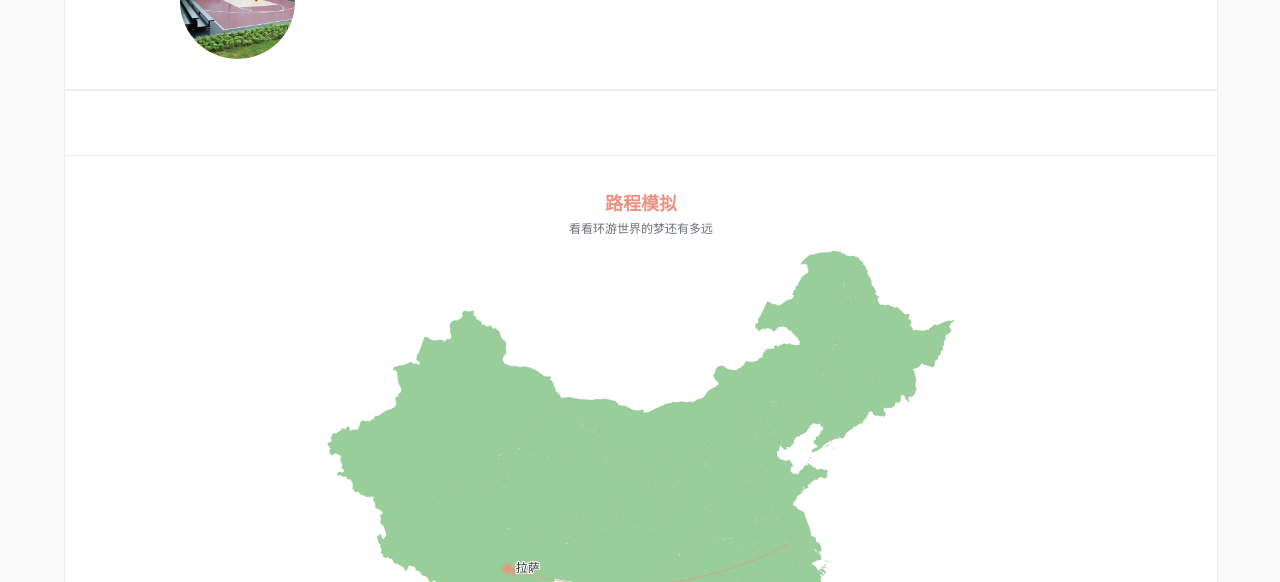
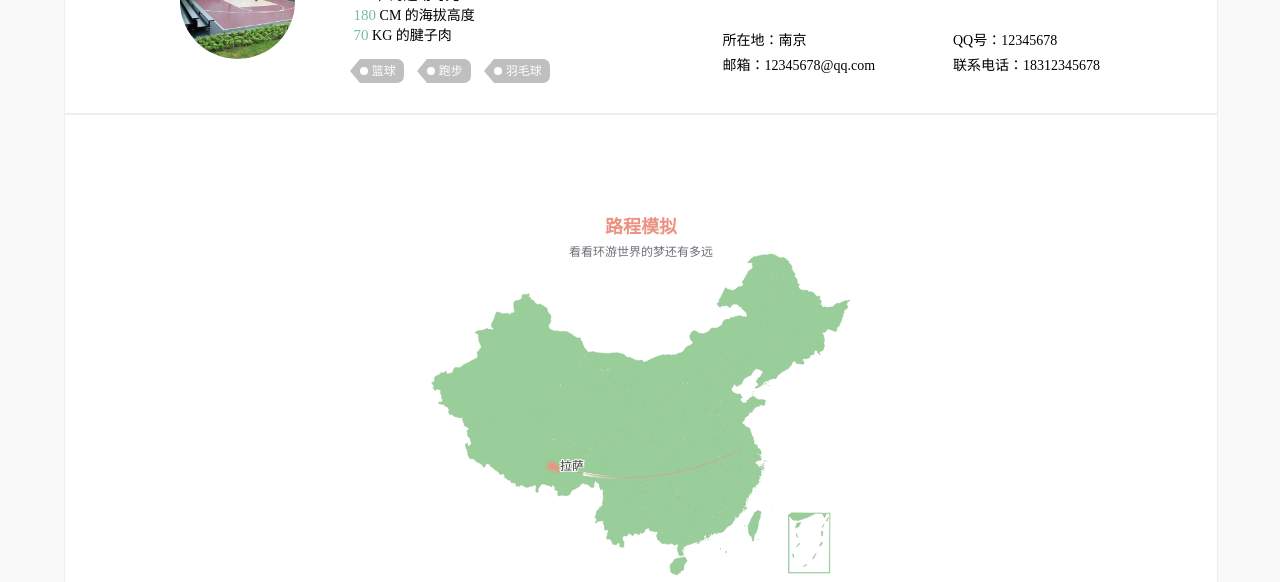
Before and after one commit to CCharlesMeng/isports, a plain HTML site: page personalData.html in a window 1280 px wide. Shown: the part 218-800 px from the top of the page. Drawn offline with nearby package versions, Linux system fonts and the light colour scheme.

Commit message:
个人信息

```diff
--- a/personalData.html
+++ b/personalData.html
@@ -47,9 +47,9 @@
             </ul>
         </li>
         <span class="big-icon navigation-right-icon">
-                    <i class="material-icons" onclick="logout()">exit_to_app</i>
-                    <i class="fa-middle fa-bell"></i>
-                </span>
+            <i class="material-icons" onclick="logout()">exit_to_app</i>
+            <i class="fa-middle fa-bell"></i>
+        </span>
     </ul>
 </div>
 <!--小三角，勿删-->
@@ -59,11 +59,25 @@
 <div class="all-elements">
     <div class="full-width-holder">
         <img src="images/basketball.png" class="full-width-holder-img">
-        <h1>卢海龙</h1>
+        <h1>卢海龙 <span class="fa-fa fa-male" style="font-size: 25px"></span></h1>
+        <br/>
+        <h3>
+            <span class="green-text">21</span> 年 的运动时光<br/>
+            <span class="green-text">180</span> CM 的海拔高度<br/>
+            <span class="green-text">70</span> KG 的腱子肉<br/>
+
+        </h3>
+        <a class="normal-tag">篮球</a>
+        <a class="normal-tag">跑步</a>
+        <a class="normal-tag">羽毛球</a>
         <h6>参加活动<br/><span class="big-num">15</span>次</h6>
         <h6>拥有好友<br/><span class="big-num">250</span>位</h6>
         <h6>总行程<br/><span class="big-num">500</span>千米</h6>
         <h6>勋章<br/><span class="big-num">10</span>枚</h6>
+        <h4>所在地：南京</h4>
+        <h4>QQ号：12345678</h4>
+        <h4>邮箱：12345678@qq.com</h4>
+        <h4>联系电话：18312345678</h4>
     </div>
     <div class="full-width-holder">
         <div class="echart-div" id="main"></div>
@@ -75,9 +89,6 @@
         </div>
         <div class="honor-div">
             <img src="images/medal/快走侠.jpg">
-        </div>
-        <div class="honor-div">
-            <img src="images/medal/青海湖.jpg">
         </div>
         <div class="honor-div">
             <img src="images/medal/暴走侠.jpg">
@@ -96,9 +107,6 @@
         </div>
         <div class="honor-div">
             <img src="images/medal/马拉松.jpg">
-        </div>
-        <div class="honor-div">
-            <img src="images/medal/五千步达人.jpg">
         </div>
 
     </div>
--- a/style/style.css
+++ b/style/style.css
@@ -166,13 +166,14 @@ label {
 }
 
 .normal-tag {
-    width: 30px;
+    /*width: 30px;*/
     height: 24px;
     border-radius: 0 7px 7px 0;
     background-color: rgba(128, 128, 128, 0.50);
     color: white;
     font-size: 12px;
     padding-left: 12px;
+    padding-right: 8px;
     line-height: 24px;
     transition: all 0.30s ease-in-out;
     -webkit-transition: all 0.30s ease-in-out;
@@ -725,10 +726,12 @@ activities
     width: 90%;
     padding: 30px 0 30px 0;
     /*height: 100%;*/
-    margin-bottom: 0%;
+    margin-bottom: 0;
     margin-left: 0;
     border: solid #eeeeee 1px;
     background-color: white;
+    /*background-color: greenyellow;*/
+
 }
 
 .full-width-holder-img{
@@ -740,12 +743,45 @@ activities
     border-radius: 50%;
 }
 
+.green-text{
+    font-size: 15px;
+    color:#79BD9A;
+}
+
 .full-width-holder h1{
+    position: relative;
+    display: block;
     float: left;
     left: 10%;
     top:15%;
+    margin-top: 0%;
     font-size: 30px;
     font-weight: 400;
+    /*background-color: goldenrod;*/
+    /*width: 10%;*/
+}
+
+.full-width-holder h3{
+    position: relative;
+    float: left;
+    left: 0%;
+    top:30%;
+    margin-top: 2%;
+    font-size: 14px;
+    font-weight: 300;
+    /*background-color: goldenrod;*/
+    /*width: 10%;*/
+}
+
+.full-width-holder h4{
+    position: relative;
+    float: left;
+    left: 3%;
+    width: 18%;
+    margin-top: 0.5%;
+    margin-right: 2%;
+    font-size: 14px;
+    font-weight: 300;
     /*background-color: goldenrod;*/
     /*width: 10%;*/
 }
@@ -753,11 +789,20 @@ activities
 .full-width-holder h6{
     float: right;
     right: 10%;
-    top:15%;
+    margin-top: -1.5%;
+    margin-bottom: 2.5%;
     font-size: 16px;
     font-weight: 300;
     margin-right: 3%;
     /*background-color: greenyellow;*/
+}
+
+.full-width-holder a{
+    float: left;
+    left: -10%;
+    top:10%;
+    margin-top: 8.5%;
+    margin-right: 2%;
 }
 
 .echart-div{
@@ -765,26 +810,27 @@ activities
     float: left;
     top:40%;
     width: 100%;
-    height: 600px;
+    height: 400px;
     padding-top: 3%;
     background-color: white;
-    border-top: solid 1px #eeeeee;
-    border-bottom: solid 1px #eeeeee;
+    /*border-top: solid 1px #eeeeee;*/
+    /*border-bottom: solid 1px #eeeeee;*/
 }
 
 .honor-div{
     float: left;
-    width: 19.5%;
+    width: 24.9%;
     height: 230px;
     border-right: solid 1px #eeeeee;
+    border-bottom: solid 1px #eeeeee;
     background-color: white;
 }
 
 .honor-div img{
-    top:10%;
-    left: 10%;
+    top:20%;
+    left: 25%;
     float: left;
-    width: 80%;
+    width: 50%;
     transition: 0.5s;
     -webkit-transition: 0.5s; /* Safari */
     -ms-transition: 0.5s;
@@ -792,9 +838,9 @@ activities
 }
 
 .honor-div img:hover{
-    top:1%;
-    left: 1%;
-   width: 98%;
+    top:15%;
+    left: 20%;
+   width: 60%;
 }
 
 .big-num{
```
